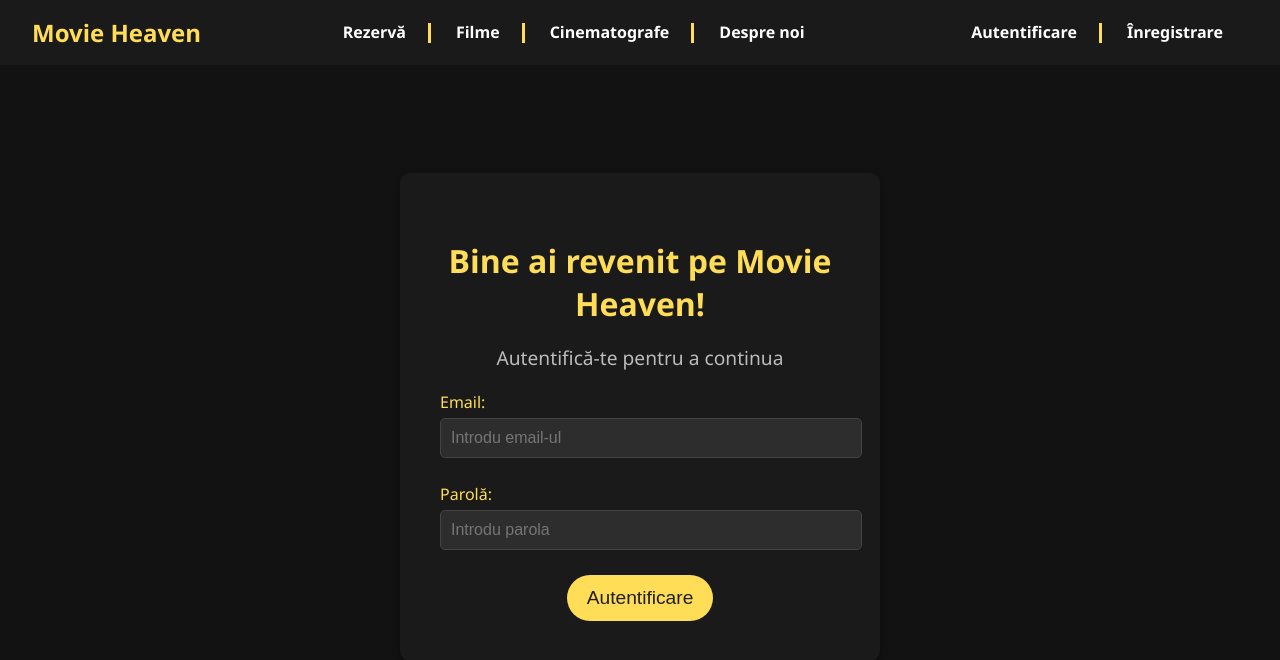
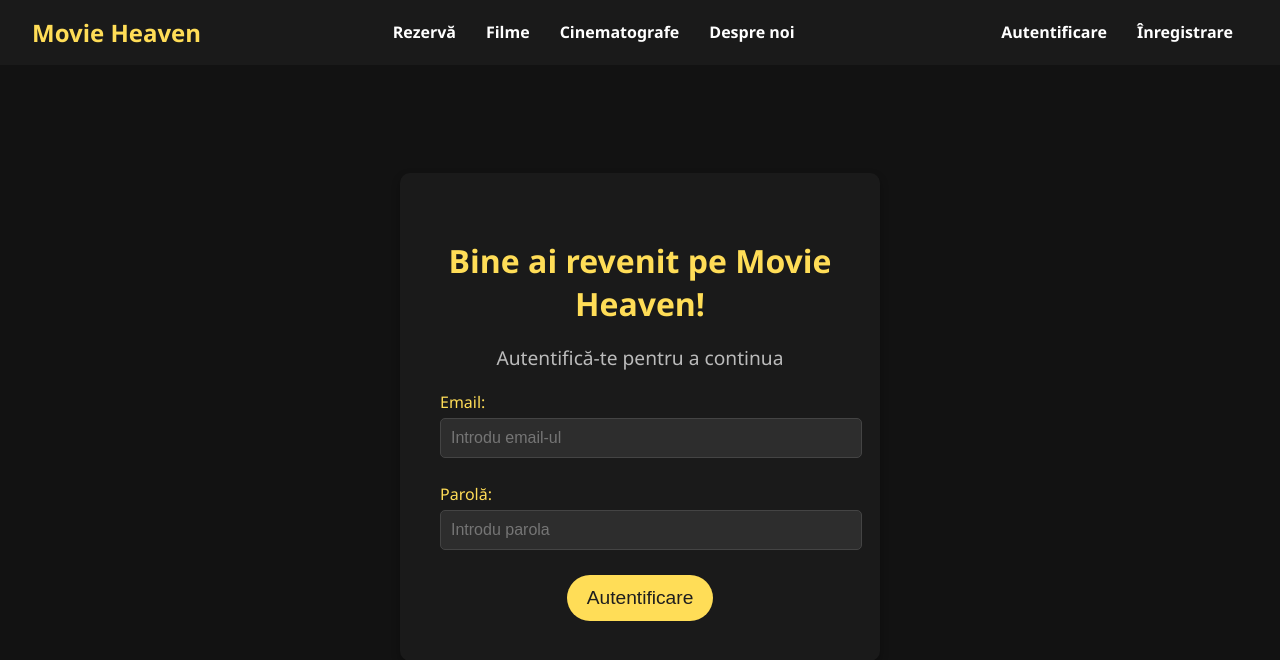
Before and after one commit to uleirbag/MovieHeaven, a Vue app in the folder frontend/movie-heaven/: page /login in a window 1280 px wide. Shown: the top 660 px of the page. Built offline with nearby package versions, Linux system fonts and the light colour scheme; no server answers.

Commit message:
Completed Firebase Auth integration + Vuex state management ; updated Navbar to reflect auth status

```diff
--- a/frontend/movie-heaven/src/App.vue
+++ b/frontend/movie-heaven/src/App.vue
@@ -1,9 +1,3 @@
-<script setup>
-import { RouterLink, RouterView } from 'vue-router';
-import Navbar from './components/Navbar.vue';
-
-</script>
-
 <template>
   <div id="app">
 
@@ -15,6 +9,19 @@ import Navbar from './components/Navbar.vue';
   </div>
 </template>
 
+<script setup>
+  import { RouterLink, RouterView } from 'vue-router';
+  import Navbar from './components/Navbar.vue';
+  import { onMounted } from "vue";
+  import { useStore } from "vuex";
+
+
+  const store = useStore();
+
+  onMounted(() => {
+    store.dispatch("checkAuthState");
+  });
+</script>
 
 <style scoped>
 main {
--- a/frontend/movie-heaven/src/components/LoginForm.vue
+++ b/frontend/movie-heaven/src/components/LoginForm.vue
@@ -18,22 +18,24 @@
   import { auth } from "C:/Users/Gabi/Desktop/Movie Heaven/firebase_config/firebaseClient.js";
   import { signInWithEmailAndPassword } from "firebase/auth";
   import { useRouter } from "vue-router";
+  import { useStore } from "vuex";
 
   export default {
     setup() {
       const email = ref("");
       const password = ref("");
       const errorMessage = ref(null);
+      const store = useStore();
       const router = useRouter();
 
       const login = async () => {
         try {
-            await signInWithEmailAndPassword(auth, email.value, password.value);
+            await store.dispatch("login", { email: email.value, password: password.value });
             router.push({ name: "home" });
         } catch (error) {
-          errorMessage.value = "Combinație email / parolă incorectă!";
+            errorMessage.value = "Combinație email / parolă incorectă!";
         }
-      };
+        };
 
       return { email, password, errorMessage, login };
     },
--- a/frontend/movie-heaven/src/components/Navbar.vue
+++ b/frontend/movie-heaven/src/components/Navbar.vue
@@ -1,6 +1,5 @@
 <template>
   <nav class="navbar">
-
     <div class="navbar-left">
       <a @click="navigate('home')" class="navbar-brand">Movie Heaven</a>
     </div>
@@ -14,41 +13,58 @@
     </div>
 
     <div class="navbar-right">
-      <ul class="auth-menu">
+      <ul class="auth-menu" v-if="!user">
         <li v-for="auth in authItems" :key="auth.route" @click="navigate(auth.route)">
           {{ auth.label }}
         </li>
       </ul>
+
+      <div v-else class="user-info">
+        <span class="user-text">Salut, {{ getUserName(user.email) }}!</span>
+        <button @click="logout" class="logout-button">Deconectare</button>
       </div>
-
+    </div>
   </nav>
 </template>
 
 <script>
-import { ref } from "vue";
+import { computed } from "vue";
 import { useRouter } from "vue-router";
+import { useStore } from "vuex";
 
 export default {
   setup() {
     const router = useRouter();
+    const store = useStore();
 
-    const menuItems = ref([
+    const menuItems = [
       { label: "Rezervă", route: "tickets" },
       { label: "Filme", route: "movies" },
       { label: "Cinematografe", route: "cinemas" },
       { label: "Despre noi", route: "about" },
-    ]);
+    ];
 
-    const authItems = ref([
+    const authItems = [
       { label: "Autentificare", route: "login" },
       { label: "Înregistrare", route: "register" },
-    ]);
+    ];
+
+    const user = computed(() => store.state.user);
 
     const navigate = (routeName) => {
       router.push({ name: routeName });
     };
 
-    return { menuItems, authItems, navigate };
+    const logout = () => {
+      store.dispatch("logout");
+    };
+
+    const getUserName = (email) => {
+      const name = email.split('@')[0];
+      return name.charAt(0).toUpperCase() + name.slice(1);
+    };
+
+    return { menuItems, authItems, navigate, user, logout, getUserName };
   },
 };
 </script>
@@ -102,7 +118,6 @@ export default {
     padding: 0 15px;
     position: relative;
     line-height: 1.4;
-
   }
 
   .navbar-menu li:hover,
@@ -110,22 +125,29 @@ export default {
     color: #ffdd57;
   }
 
-.navbar-menu li:not(:last-child)::after,
-.auth-menu li:not(:last-child)::after {
-  content: "";
-  width: 3px;
-  height: 20px;
-  background-color: #ffdd57;
-  position: absolute;
-  right: 0;
-  margin-right: -10px;
-  top: 50%;
-  transform: translateY(-50%);
+  .user-info {
+    display: flex;
+    align-items: center;
   }
 
-.navbar-menu li,
-.auth-menu li {
-  margin: 0 10px;
-  height: 24px;
+  .user-text {
+    color: #ffdd57;
+    font-size: 1rem;
+    margin-right: 10px;
+  }
+
+  .logout-button {
+    background-color: #ffdd57;
+    color: #1e1e1e;
+    border: none;
+    padding: 8px 12px;
+    cursor: pointer;
+    border-radius: 100px;
+    transition: background-color 0.3s, transform 0.2s ease-in-out;
+  }
+
+  .logout-button:hover {
+    background-color: #ffcc33;
+    transform: scale(1.05);
   }
 </style>
--- a/frontend/movie-heaven/src/components/RegisterForm.vue
+++ b/frontend/movie-heaven/src/components/RegisterForm.vue
@@ -21,7 +21,7 @@
   import { ref } from 'vue';
   import { auth } from "C:/Users/Gabi/Desktop/Movie Heaven/firebase_config/firebaseClient.js";
   import { useRouter } from "vue-router";
-
+  import { useStore } from "vuex";
 
   export default {
   setup() {
@@ -30,6 +30,7 @@
     const confirmPassword = ref("");
     const errorMessage = ref(null);
     const router = useRouter();
+    const store = useStore();
 
     const register = async () => {
       if (password.value !== confirmPassword.value) {
@@ -38,7 +39,7 @@
       }
 
       try {
-        await auth.createUserWithEmailAndPassword(auth, email.value, password.value);
+        await store.dispatch("register", { email: email.value, password: password.value });
         router.push({ name: "home" });
       } catch (error) {
         errorMessage.value = error.message;
--- a/frontend/movie-heaven/src/main.js
+++ b/frontend/movie-heaven/src/main.js
@@ -3,9 +3,12 @@ import './assets/styles.css'
 import { createApp } from 'vue'
 import App from './App.vue'
 import router from './router'
-
+import store from './store/authStore'
 const app = createApp(App)
 
+app.use(store);
 app.use(router)
 
 app.mount('#app')
+
+store.dispatch("checkAuthState");
--- /dev/null
+++ b/frontend/movie-heaven/src/store/authStore.js
@@ -0,0 +1,55 @@
+import { createStore } from "vuex";
+import { auth } from "C:/Users/Gabi/Desktop/Movie Heaven/firebase_config/firebaseClient.js";
+import { onAuthStateChanged, createUserWithEmailAndPassword, signInWithEmailAndPassword, signOut } from "firebase/auth";
+
+export default createStore({
+  state: {
+    user: null,
+    loading: true,
+  },
+  mutations: {
+    SET_USER(state, user) {
+      state.user = user;
+    },
+    SET_LOADING(state, loading) {
+      state.loading = loading;
+    },
+  },
+  actions: {
+
+    async register({ commit }, { email, password }) {
+      try {
+        const userCredential = await createUserWithEmailAndPassword(auth, email, password);
+        commit("SET_USER", userCredential.user);
+        return true;
+      } catch (error) {
+        throw error;
+      }
+    },
+
+    async login({ commit }, { email, password }) {
+      try {
+        const userCredential = await signInWithEmailAndPassword(auth, email, password);
+        commit("SET_USER", userCredential.user);
+        return true;
+      } catch (error) {
+        throw error;
+      }
+    },
+    async logout({ commit }) {
+      await signOut(auth);
+      commit("SET_USER", null);
+    },
+    checkAuthState({ commit }) {
+      commit("SET_LOADING", true);
+      onAuthStateChanged(auth, (user) => {
+        commit("SET_USER", user);
+        commit("SET_LOADING", false);
+      });
+    },
+  },
+  getters: {
+    isAuthenticated: (state) => !!state.user,
+    getUser: (state) => state.user,
+  },
+});
```
Lines whose indentation alone changed are shown as unchanged.
